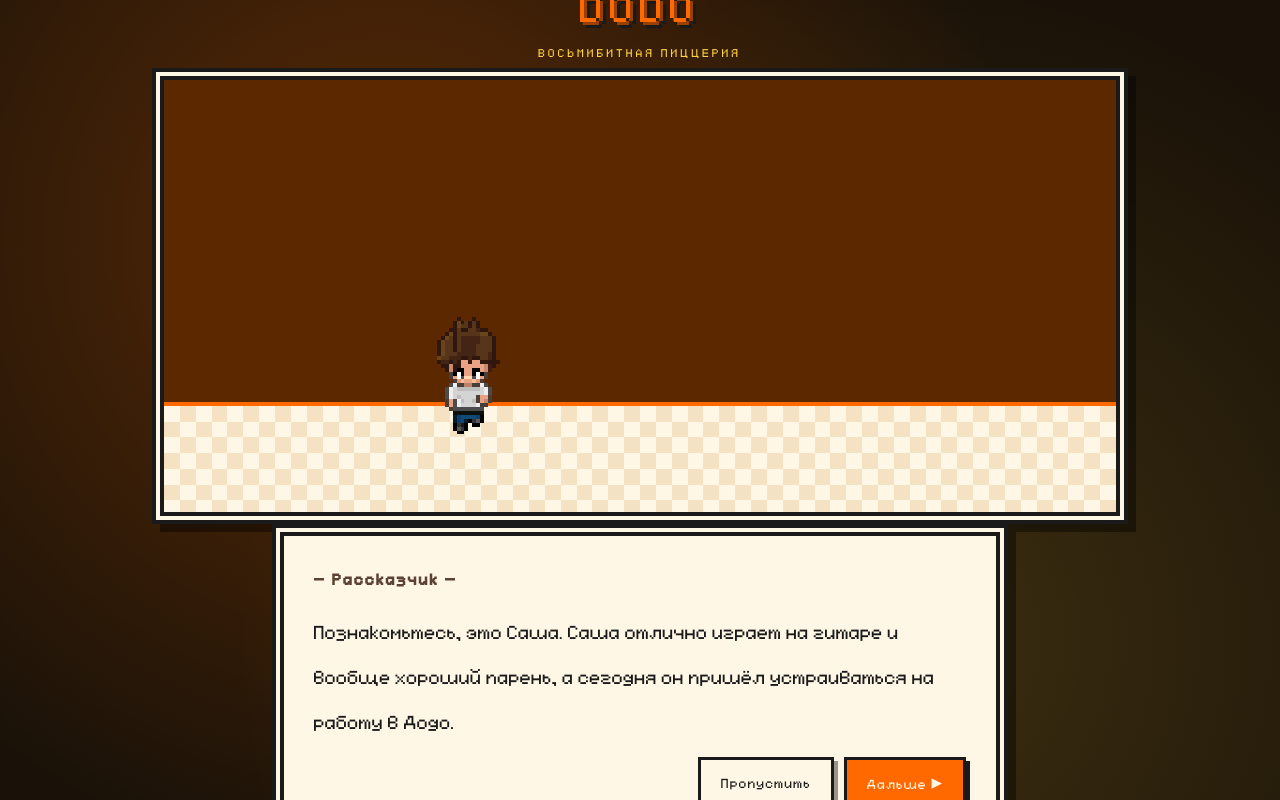
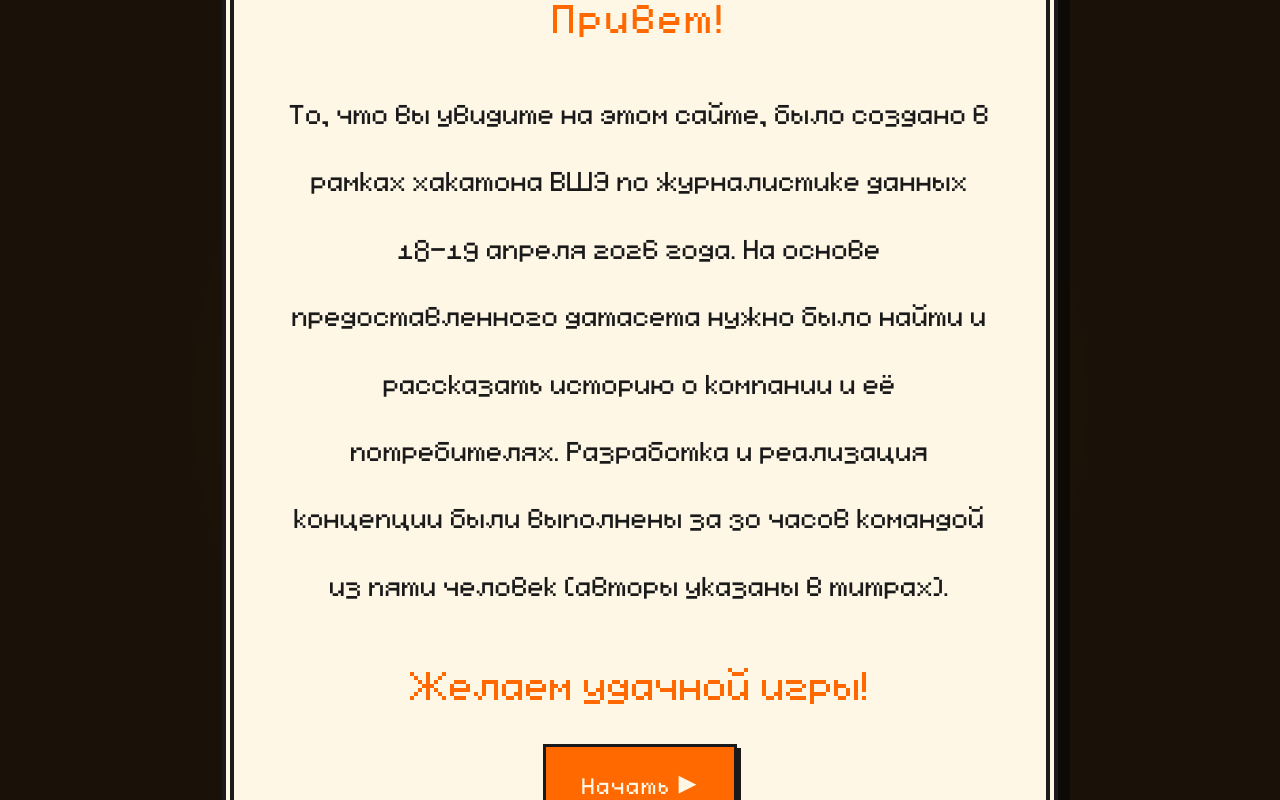
Before and after one commit to mbelveder/dodo-game, a React (Vite) app: page / in a window 1280 px wide. Built offline with nearby package versions, Linux system fonts and the light colour scheme.

Commit message:
Intro and outro added

```diff
--- a/src/App.tsx
+++ b/src/App.tsx
@@ -18,7 +18,7 @@ import { InfographicModal } from './ui/InfographicModal';
 import { IntroCutscene } from './ui/IntroCutscene';
 import './ui/ui.css';
 
-type Stage = 'boot' | 'intro' | 'play' | 'ending';
+type Stage = 'boot' | 'disclaimer' | 'intro' | 'play' | 'ending';
 
 interface CompletedRecord {
   stationId: string;
@@ -45,7 +45,7 @@ export default function App() {
         buildSyntheticSprites();
         await loadFurnitureImages(getAllFurnitureRequests());
         setAssetsReady();
-        if (!cancelled) setStage('intro');
+        if (!cancelled) setStage('disclaimer');
       } catch (err) {
         console.error('Asset load failed', err);
       }
@@ -122,6 +122,28 @@ export default function App() {
     );
   }
 
+  if (stage === 'disclaimer') {
+    return (
+      <div className="disclaimerScreen">
+        <div className="disclaimerCard">
+          <div className="disclaimerGreeting">Привет!</div>
+          <div className="disclaimerBody">
+            То, что вы увидите на этом сайте, было создано в рамках хакатона ВШЭ
+            по журналистике данных 18–19 апреля 2026 года. На основе
+            предоставленного датасета нужно было найти и рассказать историю о
+            компании и её потребителях. Разработка и реализация концепции были
+            выполнены за 30 часов командой из пяти человек (авторы указаны в
+            титрах).
+          </div>
+          <div className="disclaimerWish">Желаем удачной игры!</div>
+          <button className="btn btnPrimary" onClick={() => setStage('intro')}>
+            Начать ▸
+          </button>
+        </div>
+      </div>
+    );
+  }
+
   if (stage === 'intro') {
     return <IntroCutscene onFinish={() => setStage('play')} />;
   }
--- a/src/ui/EndingStory.tsx
+++ b/src/ui/EndingStory.tsx
@@ -1,3 +1,5 @@
+import { useState } from 'react';
+
 import { getVerdict } from '../content/ending';
 
 interface EndingStoryProps {
@@ -8,11 +10,43 @@ interface EndingStoryProps {
 
 export function EndingStory({ score, total, onRestart }: EndingStoryProps) {
   const verdict = getVerdict(score, total);
+  const [page, setPage] = useState<1 | 2>(1);
+
+  if (page === 1) {
+    return (
+      <div className="endingScreen">
+        <div className="endingCard">
+          <div className="endingTitle">Конец смены</div>
+          <div className="endingOutro">
+            <p>
+              Когда мы начали изучать данные, то думали ограничиться Москвой. Ведь именно на ней
+              фокусируют своё внимание многие бизнесы в России. Но чем больше мы разбирались, тем
+              больше понимали: стратегия Додо — другая.
+            </p>
+            <p>
+              Филиалы Додо есть в большинстве регионов страны — и их роль далеко не вторична.
+              Начать с того, что именно из регионов начинался путь сети (первый филиал открылся в
+              Сыктывкаре) и закончить теми инсайтами, которые мы получили в нашем проекте.
+            </p>
+            <p>
+              Посыл нашего проекта легко отражает один из слоганов Додо: «Есть то, что нас
+              объединяет». Нас, россиян, и правда много что объединяет. И не всегда Москва — это
+              главное, что можно найти в бизнесовых данных.
+            </p>
+          </div>
+          <div className="endingActions">
+            <button className="btn btnPrimary" onClick={() => setPage(2)}>
+              Дальше ▸
+            </button>
+          </div>
+        </div>
+      </div>
+    );
+  }
 
   return (
     <div className="endingScreen">
       <div className="endingCard">
-        <div className="endingTitle">Конец смены</div>
         <div className="endingScore">
           Правильных ответов: <b>{score}</b> из {total}
         </div>
@@ -22,11 +56,27 @@ export function EndingStory({ score, total, onRestart }: EndingStoryProps) {
         </div>
         <div className="endingCredits">
           <div className="endingCreditsNames">
-            <div>Тимофей Атнашев</div>
-            <div>Михаил Бельведерский</div>
+            <div>
+              <a href="https://t.me/m_belveder" target="_blank" rel="noopener noreferrer">
+                Михаил Бельведерский
+              </a>
+            </div>
+            <div>
+              <a href="https://t.me/distant_notes" target="_blank" rel="noopener noreferrer">
+                Тимофей Атнашев
+              </a>
+            </div>
+            <div>
+              <a href="https://t.me/xgerrr" target="_blank" rel="noopener noreferrer">
+                Ромазан Самодинов
+              </a>
+            </div>
+            <div>
+              <a href="https://t.me/batiushkaa2" target="_blank" rel="noopener noreferrer">
+                Илья Козицкий
+              </a>
+            </div>
             <div>Андрей Караваев</div>
-            <div>Илья Козицкий</div>
-            <div>Ромазан Самодинов</div>
           </div>
           <div className="endingCreditsTeam">Команда «Кермит»</div>
         </div>
@@ -35,6 +85,23 @@ export function EndingStory({ score, total, onRestart }: EndingStoryProps) {
             Попробовать снова ▸
           </button>
         </div>
+        <div className="endingAttributions">
+          <div>
+            Использованы открытые проекты:{' '}
+            <a href="https://github.com/pablodelucca/pixel-agents" target="_blank" rel="noopener noreferrer">
+              pixel-agents
+            </a>{' '}
+            и{' '}
+            <a href="https://github.com/quillcraft/tilemap-russia" target="_blank" rel="noopener noreferrer">
+              tilemap-russia
+            </a>{' '}
+            (проект{' '}
+            <a href="https://t.me/antonmizinov" target="_blank" rel="noopener noreferrer">
+              Антона Мизинова
+            </a>
+            ).
+          </div>
+        </div>
         <div className="endingFooter">
           Хакатон по дата-журналистике · Данные Dodo Pizza
         </div>
--- a/src/ui/ui.css
+++ b/src/ui/ui.css
@@ -549,6 +549,62 @@ button:focus-visible {
   line-height: 1.5;
 }
 
+/* ── Disclaimer screen ─────────────────────────────────── */
+
+.disclaimerScreen {
+  width: 100%;
+  height: 100%;
+  display: flex;
+  align-items: center;
+  justify-content: center;
+  background:
+    radial-gradient(circle at center, rgba(255, 105, 0, 0.18), transparent 60%),
+    #1a1208;
+  padding: 24px;
+}
+
+.disclaimerCard {
+  width: min(820px, 96vw);
+  background: var(--dodo-cream);
+  color: var(--dodo-charcoal);
+  border: 4px solid var(--dodo-charcoal);
+  box-shadow:
+    0 0 0 4px var(--dodo-cream),
+    0 0 0 8px var(--dodo-charcoal),
+    12px 12px 0 8px rgba(0, 0, 0, 0.5);
+  padding: clamp(28px, 4vw, 52px);
+  display: flex;
+  flex-direction: column;
+  align-items: center;
+  gap: clamp(18px, 2.5vw, 32px);
+}
+
+.disclaimerGreeting {
+  font-size: clamp(36px, 5vw, 80px);
+  letter-spacing: 0.04em;
+  color: var(--dodo-red);
+  text-align: center;
+}
+
+.disclaimerBody {
+  font-size: clamp(28px, 3.4vw, 56px);
+  line-height: 1.55;
+  text-align: center;
+  max-width: 72ch;
+}
+
+.disclaimerWish {
+  font-size: clamp(36px, 5vw, 80px);
+  text-align: center;
+  color: var(--dodo-orange);
+}
+
+.disclaimerCard .btn {
+  font-size: clamp(22px, 2.8vw, 48px);
+  padding: 14px 36px;
+  letter-spacing: 0.04em;
+}
+
 /* ── Ending screen ─────────────────────────────────────── */
 
 .endingScreen {
@@ -625,6 +681,18 @@ button:focus-visible {
   color: var(--dodo-red);
 }
 
+.endingOutro {
+  font-size: clamp(22px, 2.8vw, 52px);
+  line-height: 1.55;
+  display: flex;
+  flex-direction: column;
+  gap: 0.9em;
+}
+
+.endingOutro p {
+  margin: 0;
+}
+
 .endingVerdict {
   border: 4px dashed var(--dodo-red);
   padding: clamp(20px, 3vw, 36px);
@@ -666,6 +734,23 @@ button:focus-visible {
   letter-spacing: 0.04em;
 }
 
+.endingAttributions {
+  font-size: clamp(20px, 2.4vw, 40px);
+  opacity: 0.7;
+  text-align: center;
+  line-height: 1.5;
+}
+
+.endingAttributions a {
+  color: var(--dodo-orange);
+  text-decoration: underline;
+  text-underline-offset: 0.15em;
+}
+
+.endingAttributions a:hover {
+  color: var(--dodo-red);
+}
+
 .endingFooter {
   font-size: clamp(15px, 2vw, 28px);
   opacity: 0.5;
```
Also changed, not shown: public/img/bill.png, 5 other files (tests, documents, lock files or other folders).
